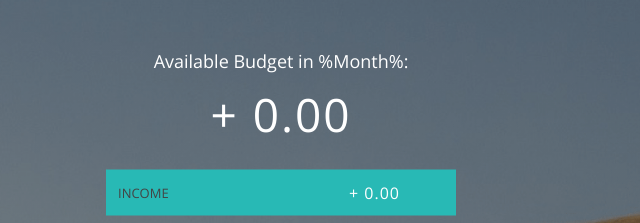
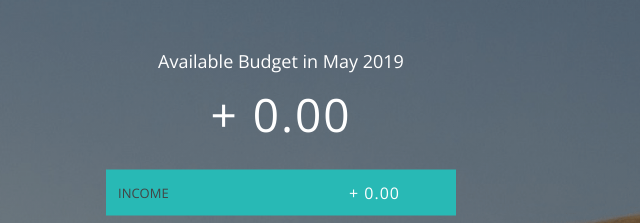
Before and after one commit to devbuckylabs/complete-javascript-course-master, a plain HTML site: page 6-budgety/starter/index.html in a window 1280 px wide. Shown: the top 223 px of the page, 359-999 px from the left. Drawn offline with nearby package versions, Linux system fonts and the light colour scheme.

Commit message:
completed budgety

```diff
--- a/6-budgety/starter/app.js
+++ b/6-budgety/starter/app.js
@@ -177,7 +177,8 @@ var UIController = (function () {
         budgetExpenses: '.budget__expenses--value',
         percentage: '.budget__expenses--percentage',
         container: '.container',
-        expensePercentageLabel: '.item__percentage'
+        expensePercentageLabel: '.item__percentage',
+        monthLabel: '.budget__title--month'
 
     }
 
@@ -199,6 +200,15 @@ var UIController = (function () {
 
         return (type === 'exp'? '-': '+') +' '+ int + '.' + dec;
     };
+
+
+    var nodeListForEach = function (list, callback) {
+
+                for (var i = 0; i < list.length; i++) {
+                    callback(list[i], i);
+
+                }
+            };
 
     return {
 
@@ -273,15 +283,6 @@ var UIController = (function () {
 
             var fields = document.querySelectorAll(DOMstrings.expensePercentageLabel);
 
-
-            var nodeListForEach = function (list, callback) {
-
-                for (var i = 0; i < list.length; i++) {
-                    callback(list[i], i);
-
-                }
-            };
-
             nodeListForEach(fields, function (current, index) {
 
                 if (percentages[index] > 0)
@@ -293,7 +294,37 @@ var UIController = (function () {
 
         },
 
+        displayMonth : function(){
 
+            var now,month,months,year;
+
+            months = ['January','February','March','April','May','June','July','August','September','October','November','December'];
+            now =new Date();
+            month = now.getMonth();
+            year = now.getFullYear();
+            console.log(year);
+            document.querySelector(DOMstrings.monthLabel).textContent = months[month] + ' ' + year ;
+
+
+
+        },
+
+        changedType :function(){
+
+
+           var fields = document.querySelectorAll(DOMstrings.inputType+','+ DOMstrings.inputDescription+','+ DOMstrings.inputValue);
+
+            nodeListForEach(fields,function(cur){
+
+                cur.classList.toggle('red-focus');
+
+            })
+
+            document.querySelector(DOMstrings.inputBtn).classList.toggle('red');
+
+
+
+        },
 
 
         getDOMstrings: function () {
@@ -326,6 +357,9 @@ var controller = (function (budgetCtrl, UICtrl) {
 
         });
         document.querySelector(DOM.container).addEventListener('click', ctrlDelItem);
+
+        document.querySelector(DOM.inputType).addEventListener('change',UICtrl.changedType);
+
 
 
     };
@@ -403,6 +437,7 @@ var controller = (function (budgetCtrl, UICtrl) {
     return {
 
         init: function () {
+            UICtrl.displayMonth();
             UICtrl.displayBudget({
                 totalInc: 0,
                 totalExp: 0,
--- a/6-budgety/starter/index.html
+++ b/6-budgety/starter/index.html
@@ -12,7 +12,7 @@
         <div class="top">
             <div class="budget">
                 <div class="budget__title">
-                    Available Budget in <span class="budget__title--month">%Month%</span>:
+                    Available Budget in <span class="budget__title--month">%Month%</span>
                 </div>
 
                 <div class="budget__value">+ 2,345.64</div>
```
